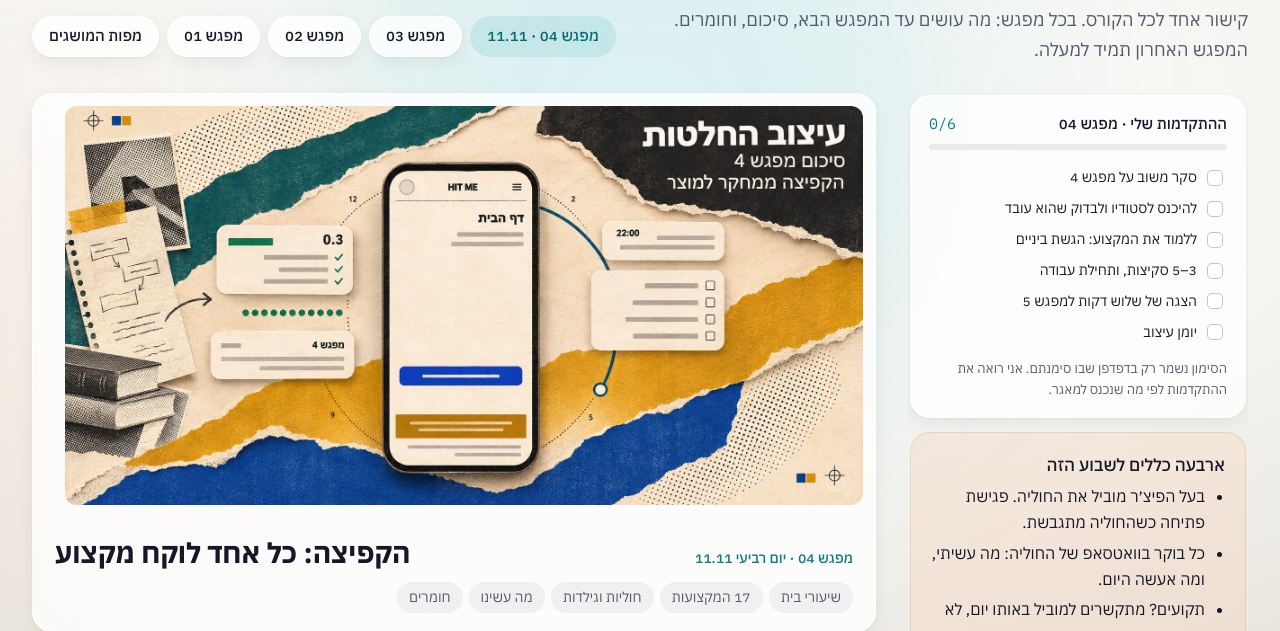
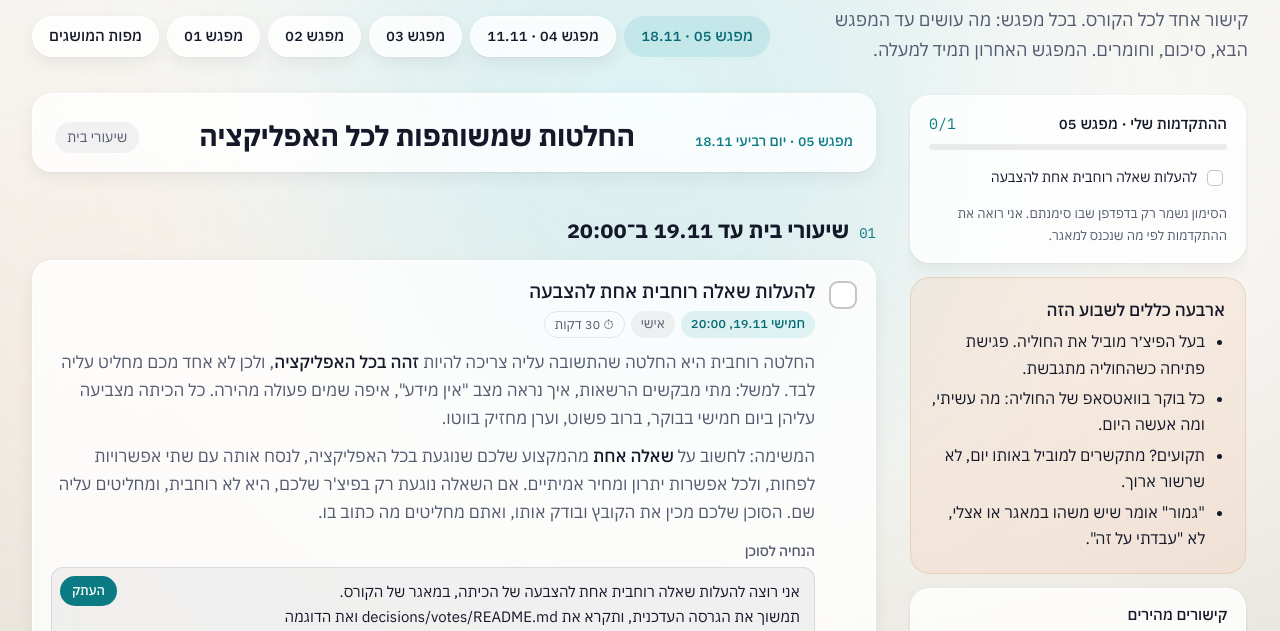
Before and after one commit to eranlahav/hitme-lectures, a plain HTML site: page homework/index.html in a window 1280 px wide. Shown: the part 138-769 px from the top of the page. Drawn offline with Linux system fonts and the light colour scheme.

Commit message:
Homework: add session 5 section with the cross-cutting question task (#28)
Claude-Session: https://claude.ai/code/session_01QzxYnd3ojzfSPyXLpcpDpJ

Co-authored-by: Claude <noreply@anthropic.com>

```diff
--- a/homework/index.html
+++ b/homework/index.html
@@ -210,7 +210,8 @@ footer { margin-top: 64px; color: var(--text-2); font-size: 14px; }
   <p class="sub">קישור אחד לכל הקורס. בכל מפגש: מה עושים עד המפגש הבא, סיכום, וחומרים. המפגש האחרון תמיד למעלה.</p>
   </div>
   <nav class="pills" aria-label="מפגשים">
-    <a class="on" href="#session-04">מפגש 04 · 11.11</a>
+    <a class="on" href="#session-05">מפגש 05 · 18.11</a>
+    <a href="#session-04">מפגש 04 · 11.11</a>
     <a href="#session-03">מפגש 03</a>
     <a href="#session-02">מפגש 02</a>
     <a href="#session-01">מפגש 01</a>
@@ -221,7 +222,7 @@ footer { margin-top: 64px; color: var(--text-2); font-size: 14px; }
   <div class="layout">
   <aside class="side" aria-label="ההתקדמות והכללים">
     <div class="progress glass" aria-live="polite">
-      <div class="row"><span>ההתקדמות שלי · מפגש 04</span><span id="count">0/0</span></div>
+      <div class="row"><span>ההתקדמות שלי · מפגש 05</span><span id="count">0/0</span></div>
       <div class="bar"><i id="bar"></i></div>
       <ol class="mini" id="mini"></ol>
       <p class="note">הסימון נשמר רק בדפדפן שבו סימנתם. אני רואה את ההתקדמות לפי מה שנכנס למאגר.</p>
@@ -246,6 +247,40 @@ footer { margin-top: 64px; color: var(--text-2); font-size: 14px; }
   </aside>
 
   <div class="content">
+  <article id="session-05" class="session">
+    <div class="session-head glass">
+      <div class="eyebrow">מפגש 05 · יום רביעי 18.11</div>
+      <h2 class="session-title">החלטות שמשותפות לכל האפליקציה</h2>
+      <nav class="subnav">
+        <a href="#s05-homework">שיעורי בית</a>
+      </nav>
+    </div>
+
+    <section id="s05-homework">
+      <h3 class="part"><span class="n">01</span>שיעורי בית עד 19.11 ב־20:00</h3>
+      <div class="task glass" data-id="s05-cross-question">
+        <div class="task-head">
+          <span class="check"><input type="checkbox" id="t30"><span></span></span>
+          <label for="t30"><span class="task-title">להעלות שאלה רוחבית אחת להצבעה</span>
+            <span class="meta"><span class="chip due">חמישי 19.11, 20:00</span><span class="chip">אישי</span><span class="chip time">⏱ 30 דקות</span></span></label>
+        </div>
+        <div class="task-body">
+          <p>החלטה רוחבית היא החלטה שהתשובה עליה צריכה להיות <b>זהה בכל האפליקציה</b>, ולכן לא אחד מכם מחליט עליה לבד. למשל: מתי מבקשים הרשאות, איך נראה מצב "אין מידע", איפה שמים פעולה מהירה. כל הכיתה מצביעה עליהן ביום חמישי בבוקר, ברוב פשוט, וערן מחזיק בווטו.</p>
+          <p>המשימה: לחשוב על <b>שאלה אחת</b> מהמקצוע שלכם שנוגעת בכל האפליקציה, לנסח אותה עם שתי אפשרויות לפחות, ולכל אפשרות יתרון ומחיר אמיתיים. אם השאלה נוגעת רק בפיצ'ר שלכם, היא לא רוחבית, ומחליטים עליה שם. הסוכן שלכם מכין את הקובץ ובודק אותו, ואתם מחליטים מה כתוב בו.</p>
+          <div class="prompt-label">הנחיה לסוכן</div>
+          <div class="prompt"><button type="button">העתק</button>אני רוצה להעלות שאלה רוחבית אחת להצבעה של הכיתה, במאגר של הקורס.
+תמשוך את הגרסה העדכנית, ותקרא את decisions/votes/README.md ואת הדוגמה decisions/votes/questions/2026-11-16-test/color-mode.json.
+תשאל אותי מה המקצוע שלי ומה אני בונה, ותעזור לי למצוא החלטה אחת שהתשובה עליה חייבת להיות זהה בכל האפליקציה. אם מה שאני מציע נוגע רק בפיצ'ר שלי, תגיד לי את זה ותעזור לי להגיע לשאלה אחרת.
+אחרי שבחרנו, תשאל אותי מה האפשרויות, ותעזור לי לכתוב לכל אחת תיאור קצר, יתרון ומחיר אמיתיים. אל תכתוב אפשרות גרועה רק כדי להשלים. אל תמציא במקומי: אם חסר לי מידע, תגיד מה כדאי לבדוק.
+תכתוב את הקובץ decisions/votes/questions/2026-11-19/<מזהה-באנגלית-קצר>.json. בשדה owner תכתוב את המקצוע שלי בלי שם פרטי.
+תריץ node scripts/check-votes.mjs --question עם נתיב הקובץ, ותתקן עד שהוא עובר.
+תראה לי את הקובץ ואת תוצאת הבדיקה, ורק אחרי שאישרתי תפתח בקשת מיזוג. הבקשה לא נמזגת אוטומטית: ערן קורא ומחליט אילו שאלות נכנסות להצבעה.</div>
+          <div class="dod"><b>גמור כש:</b> נפתחה בקשת מיזוג עם קובץ שאלה אחד בתיקייה <code>decisions/votes/questions/2026-11-19/</code>, והבדיקה של השאלה עברה.<br><a href="https://github.com/eranlahav/hitme/blob/main/decisions/votes/README.md">ההוראות המלאות במאגר</a></div>
+        </div>
+      </div>
+    </section>
+  </article>
+
   <article id="session-04" class="session">
     <div class="session-head glass">
       <figure class="hero" style="--ar: 1774 / 887"><img src="img/session-04.jpg" alt="סיכום מפגש 4: הקפיצה ממחקר למוצר, מסך הבית של HIT ME ושיעורי הבית" width="1774" height="887"></figure>
@@ -1436,8 +1471,8 @@ https://github.com/eranlahav/hitme
   var state = {};
   try { state = JSON.parse(localStorage.getItem(KEY) || '{}') || {}; } catch (e) { state = {}; }
   var all = Array.prototype.slice.call(document.querySelectorAll('.task[data-id]'));
-  var tasks = Array.prototype.slice.call(document.querySelectorAll('#session-04 .task[data-id]'));
-  var older = ['01', '02', '03'].map(function (n) {
+  var tasks = Array.prototype.slice.call(document.querySelectorAll('#session-05 .task[data-id]'));
+  var older = ['01', '02', '03', '04'].map(function (n) {
     return { el: document.getElementById('count-' + n), tasks: Array.prototype.slice.call(document.querySelectorAll('#session-' + n + ' .task[data-id]')) };
   });
   var mini = document.getElementById('mini');
```
